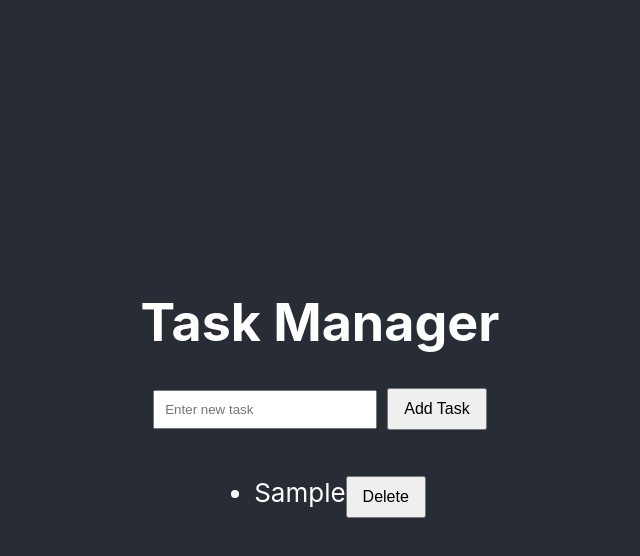
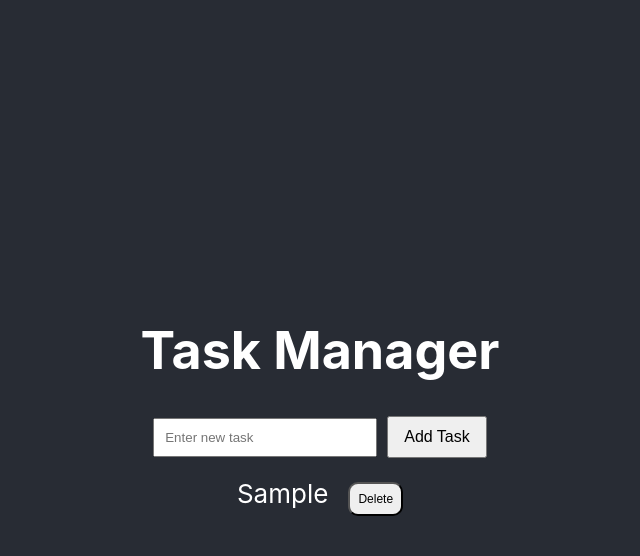
Before and after one commit to haleyfougere/task_manager, a React (Create React App) app: page / in a window 1280 px wide. Both pictures are taken after typing "Sample" into the empty fields and a click on the button "Add Task". Shown: the top 556 px of the page, without its empty margins (320-960 px from the left). Built offline with nearby package versions, Linux system fonts and the light colour scheme; the HTML template or start-up script is replaced by a standard one.

Commit message:
working on a grid layout

```diff
--- a/src/App.css
+++ b/src/App.css
@@ -25,6 +25,16 @@
   margin-right: 10px;
 }
 
+.task-list {
+  list-style-type: none;
+  margin: 20px;
+  border: black;
+}
+
+.task-grid {
+
+}
+
 button {
   padding: 10px 15px;
   cursor: pointer;
@@ -35,3 +45,15 @@ button:hover {
   background-color: #4CAF50;
   color: white;
 }
+
+.delete-button {
+  margin-left: 20px;
+  cursor: pointer;
+  border-radius: 10px;
+  font-size: 12px;
+  padding: 8px;
+}
+
+.delete-button:hover {
+  background-color: red;
+}
--- a/src/App.js
+++ b/src/App.js
@@ -51,16 +51,16 @@ function App() {
         />
         <button onClick={addTask}>Add Task</button>
       </div>
-      <ul className='task-list'>
+      <div className='task-grid'>
       {tasks.map((task, index) => (
-          <li key={index} className={task.completed ? 'completed' : ''}>
-            <span onClick={() => toggleTaskCompletion(index)}>
+          <div key={index} className={task.completed ? 'completed' : ''}>
+            <span onClick={() => toggleTaskCompletion(index)} className='task-text'>
               {task.text}
             </span>
-            <button onClick={() => deleteTask(index)}>Delete</button>
-          </li>
+            <button className='delete-button' onClick={() => deleteTask(index)}>Delete</button>
+          </div>
         ))}
-      </ul>
+      </div>
     </div>
   );
 }
```
